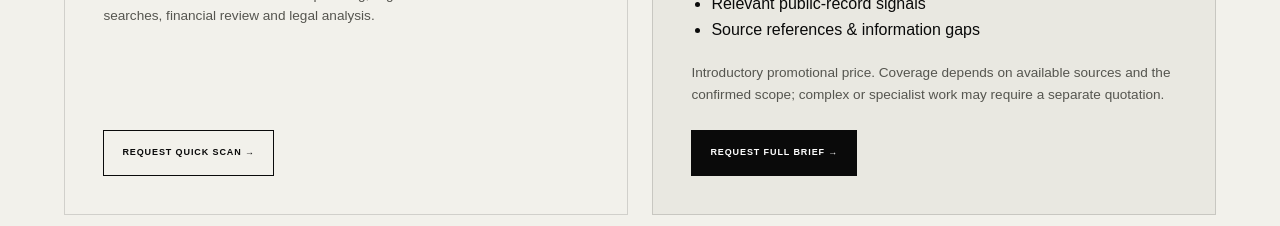
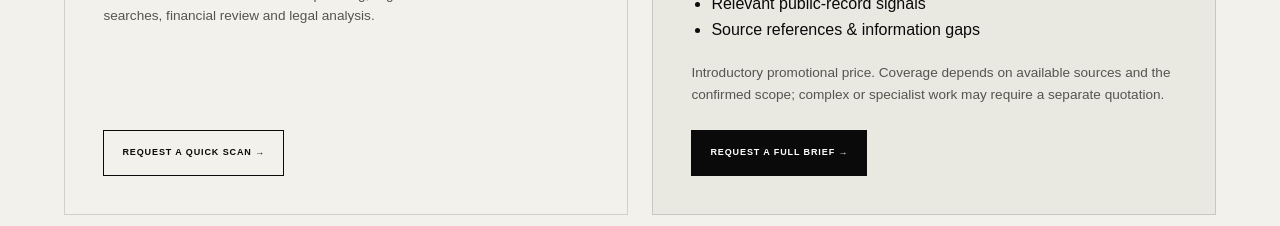
Before and after one commit to lingoescn-droid/sericant-website, a Next.js app: page / in a window 1280 px wide. Shown: the part 1280-1506 px from the top of the page. Built offline with nearby package versions, Linux system fonts and the light colour scheme.

Commit message:
Align product request labels

```diff
--- a/app/components/BriefProducts.tsx
+++ b/app/components/BriefProducts.tsx
@@ -12,7 +12,7 @@ export default function BriefProducts() {
         <p>{product.summary}</p>
         <ul>{product.sections.map(section => <li key={section}>{section}</li>)}</ul>
         <p className="briefProductNote">{key === "quick" ? "Three sections. Excludes ownership tracing, litigation and adverse-media searches, financial review and legal analysis." : "Introductory promotional price. Coverage depends on available sources and the confirmed scope; complex or specialist work may require a separate quotation."}</p>
-        <Link href={`/due-diligence/intake?product=${key}`} className={`btn ${key === "standard" ? "primary" : "secondary"}`}>{key === "quick" ? "Request Quick Scan" : "Request full brief"} →</Link>
+        <Link href={`/due-diligence/intake?product=${key}`} className={`btn ${key === "standard" ? "primary" : "secondary"}`}>{key === "quick" ? "Request a Quick Scan" : "Request a Full Brief"} →</Link>
       </article>;
     })}</div>
     <p className="briefSharedNote">Delivery estimates run from payment and receipt of sufficient identifying information. Scope, fee and estimated delivery date are confirmed before payment. Report length and available sources vary by company.</p>
```
